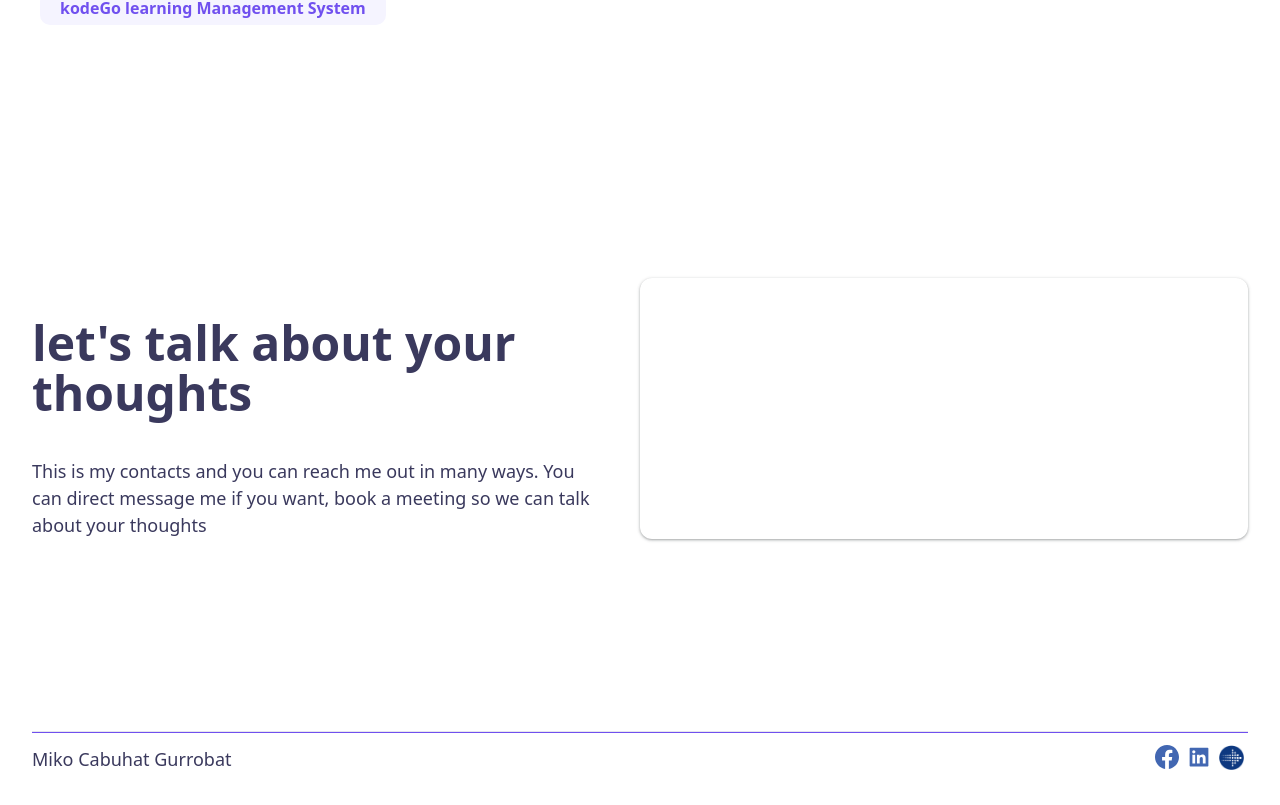
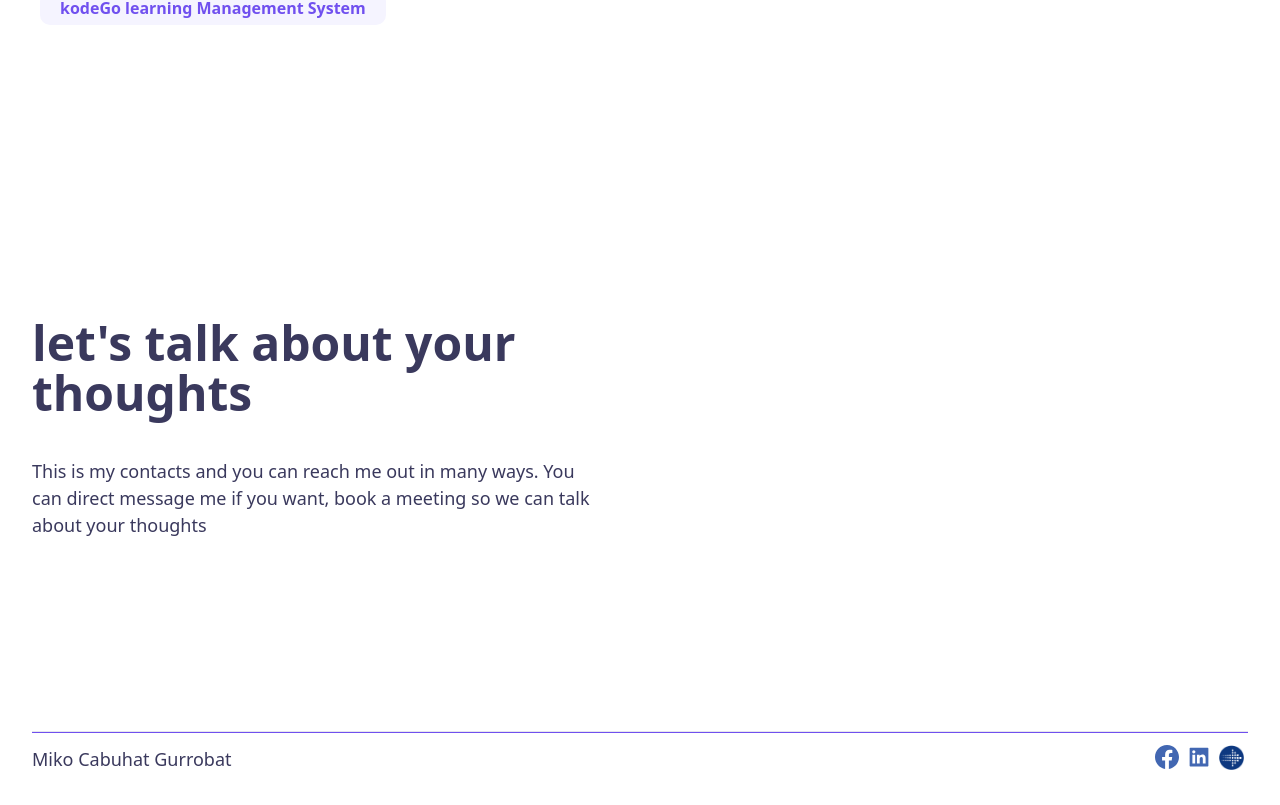
Before and after one commit to ikomcg/react-miko, a React (Create React App) app: page / in a window 1280 px wide. Shown: the part 2124-2929 px from the top of the page. Built offline with nearby package versions, Linux system fonts and the light colour scheme.

Commit message:
projects page

```diff
--- a/src/Pages/Contacts/Contact.jsx
+++ b/src/Pages/Contacts/Contact.jsx
@@ -33,7 +33,7 @@ const Contact = () =>{
                     </p>
                 </div>
             </div>
-            <div className="right-form w-1/2 rounded-xl shadow-2md p-10">
+            <div className="">
 
             </div>
         </div>
```
